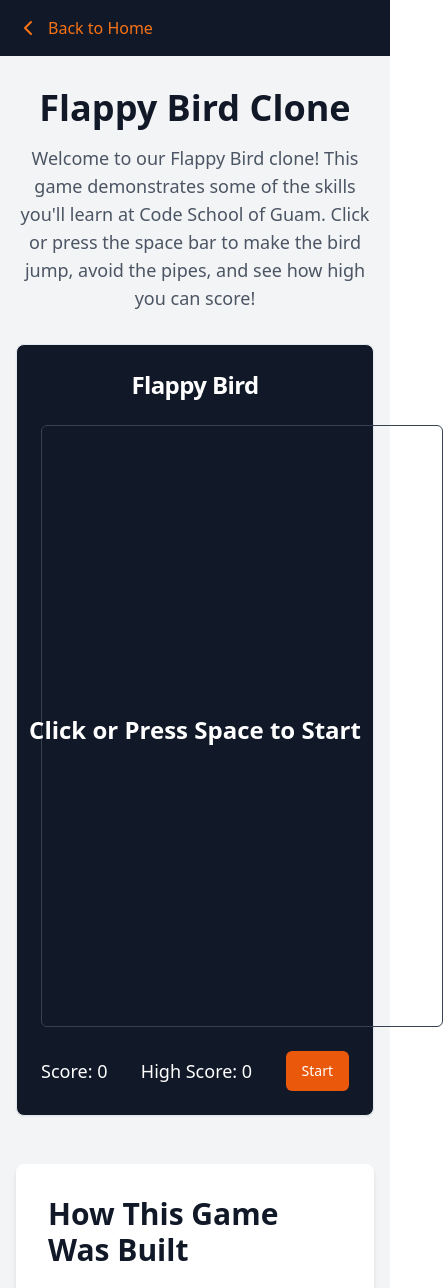
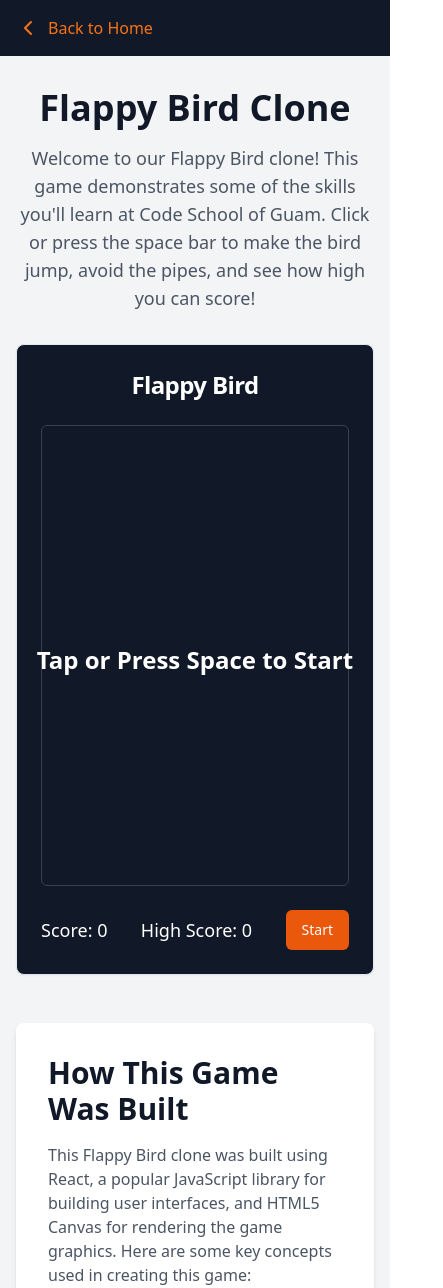
Before and after one commit to leonshimizu/code-school-of-guam, a Next.js app: page /flappy-bird in a window 390 px wide. Shown: the top 1288 px of the page, 443 px wide, since content can reach past the window. Built offline with nearby package versions, Linux system fonts and the light colour scheme.

Commit message:
Update flappy bird for mobile view

```diff
--- a/components/flappy-bird-game.tsx
+++ b/components/flappy-bird-game.tsx
@@ -41,6 +41,17 @@
     const canvas = canvasRef.current
     const ctx = canvas?.getContext('2d')
     if (!canvas || !ctx) return
+
+    // Dynamically adjust canvas size based on screen width (for mobile support)
+    const resizeCanvas = () => {
+      const canvasWidth = Math.min(window.innerWidth - 20, 400) // Make sure it's responsive on mobile
+      const canvasHeight = canvasWidth * 1.5 // Maintain the same aspect ratio
+      canvas.width = canvasWidth
+      canvas.height = canvasHeight
+    }
+
+    // Call resizeCanvas initially to set the right dimensions
+    resizeCanvas()
 
     let animationFrameId: number
     let bird: Bird = { x: INITIAL_BIRD_X_POSITION, y: canvas.height / 2, velocity: 0 }
@@ -194,14 +205,20 @@
       }
     }
 
+    // Add event listeners for both desktop and mobile (touchstart)
     canvas.addEventListener('click', handleClick)
+    canvas.addEventListener('touchstart', handleClick) // For mobile
     window.addEventListener('keydown', handleSpacebar) // Listen for spacebar press
+    window.addEventListener('resize', resizeCanvas) // Adjust canvas on window resize
+
     gameLoop()
 
     return () => {
       cancelAnimationFrame(animationFrameId)
       canvas.removeEventListener('click', handleClick)
+      canvas.removeEventListener('touchstart', handleClick) // Clean up touch event listener
       window.removeEventListener('keydown', handleSpacebar) // Clean up the event listener
+      window.removeEventListener('resize', resizeCanvas) // Clean up resize listener
     }
   }, [gameStarted, score, highScore])
 
@@ -214,13 +231,11 @@
         <CardContent>
           <canvas
             ref={canvasRef}
-            width={400}
-            height={600}
-            className="border border-gray-700 rounded-md"
+            className="border border-gray-700 rounded-md w-full"
           />
           {startTextVisible && (
             <div className="absolute inset-0 flex items-center justify-center text-2xl font-bold text-white animate-fadeIn">
-              Click or Press Space to Start
+              Tap or Press Space to Start
             </div>
           )}
           {gameOverTextVisible && (
```
